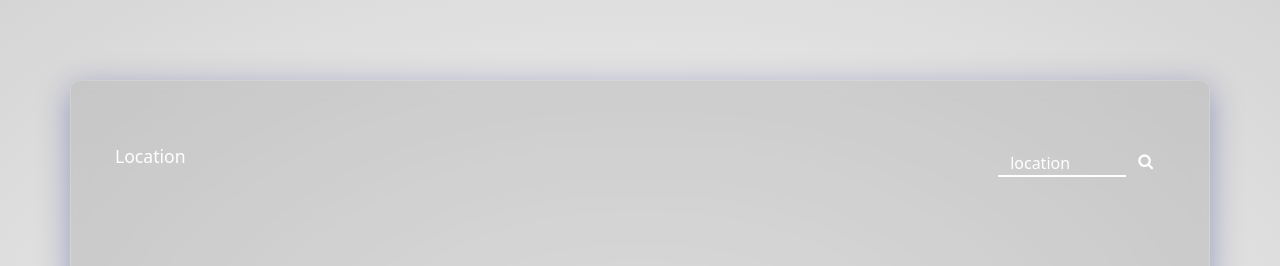
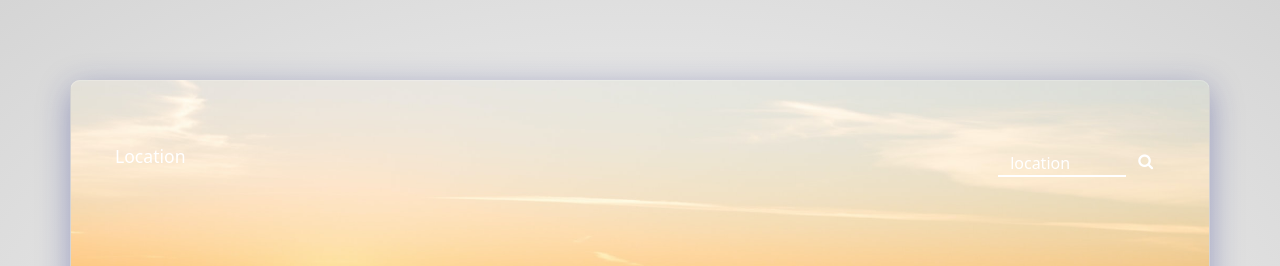
Before and after one commit to Nishantkumarr/Weather-Basic, a plain HTML site: page index.html in a window 1280 px wide. Shown: the top 266 px of the page. Drawn offline with nearby package versions, Linux system fonts and the light colour scheme.

Commit message:
update-17

```diff
--- a/ui.css
+++ b/ui.css
@@ -48,6 +48,7 @@
         background-size: cover;
         background-repeat: no-repeat;
         background-position: 50% 50%;
+        background-image: url('./Images/morning.jpg');
      }
 
 
```
